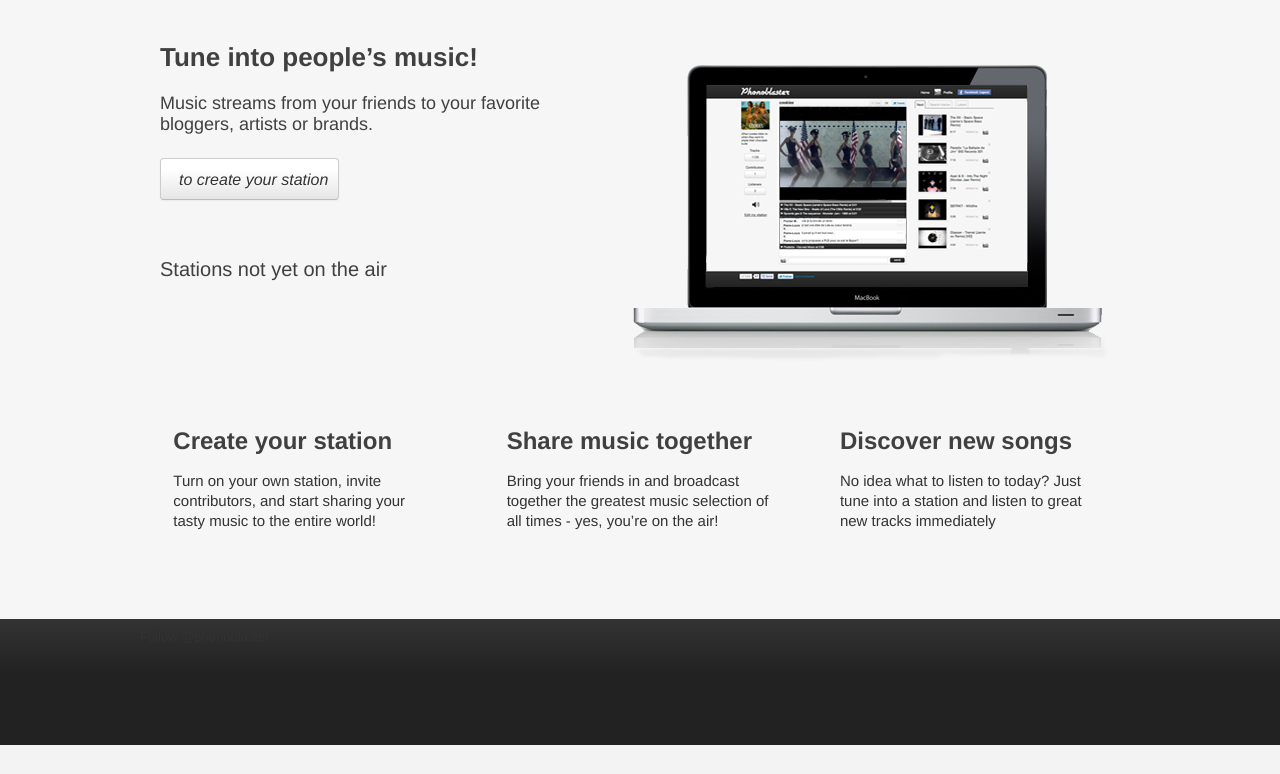
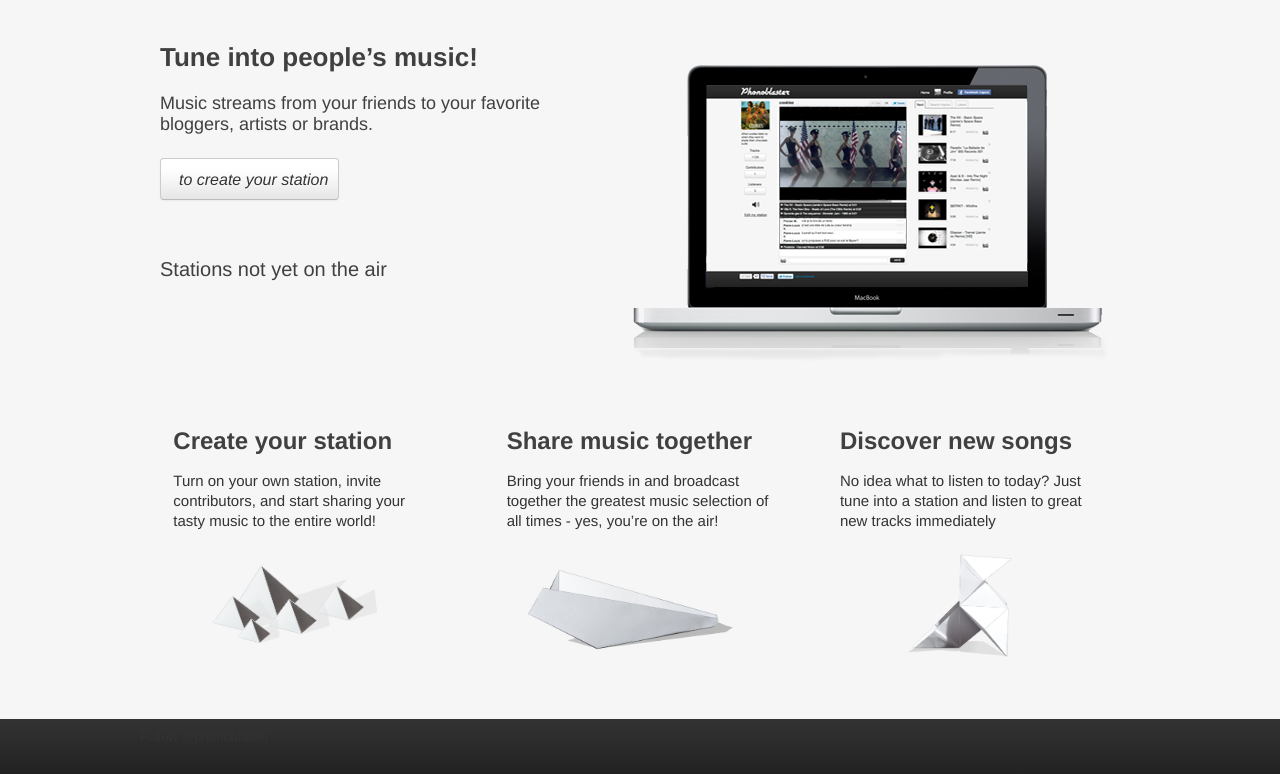
Before and after one commit to detcherry/phonoblaster, a Python web app: template templates/home.html in a window 1280 px wide. Shown: the part 55-829 px from the top of the page. Before the commit the page ends 800 px from the top, so only its background shows below. Run offline with Jinja, Linux system fonts and the light colour scheme; the template is opened without the code that fills it, so the values that code supplies are empty; some libraries are stand-ins or nearby versions.

Commit message:
Design modifications on the homepage

```diff
--- a/static/css/home.css
+++ b/static/css/home.css
@@ -100,7 +100,7 @@
 
 .welcome-bottom{
 	width:33.33%;
-	height:180px;
+	height:280px;
 }
 
 .welcome-bottom h4{
@@ -118,6 +118,14 @@
 	padding-left:10%;
 	font-size:15px;
 	line-height:20px;
+}
+
+.welcome-bottom img{
+	display:block;
+	float:left;
+	height:110px;
+	margin-top:20px;
+	margin-left:50px;
 }
 
 /* ---------- STATION LISTING ---------- */
--- a/templates/home.html
+++ b/templates/home.html
@@ -94,14 +94,17 @@
 	<div class="welcome-bottom">
 		<h4>Create your station</h4>
 		<p>Turn on your own station, invite contributors, and start sharing your tasty music to the entire world!</p>
+		<img src="/static/images/pyramides.png"/>
 	</div>
 	<div class="welcome-bottom">
 		<h4>Share music together</h4>
 		<p>Bring your friends in and broadcast together the greatest music selection of all times -	yes, you’re on the air!</p>
+		<img src="/static/images/plane.jpg"/>
 	</div>
 	<div class="welcome-bottom">
 		<h4>Discover new songs</h4>
 		<p>No idea what to listen to today? Just tune into a station and listen to great new tracks immediately</p>
+		<img src="/static/images/origami.jpg" style="margin-left:100px;"/>
 	</div>
 	{% endif %}
 {% endblock %}
```
Also changed, not shown: static/images/pyramides.png (added).
